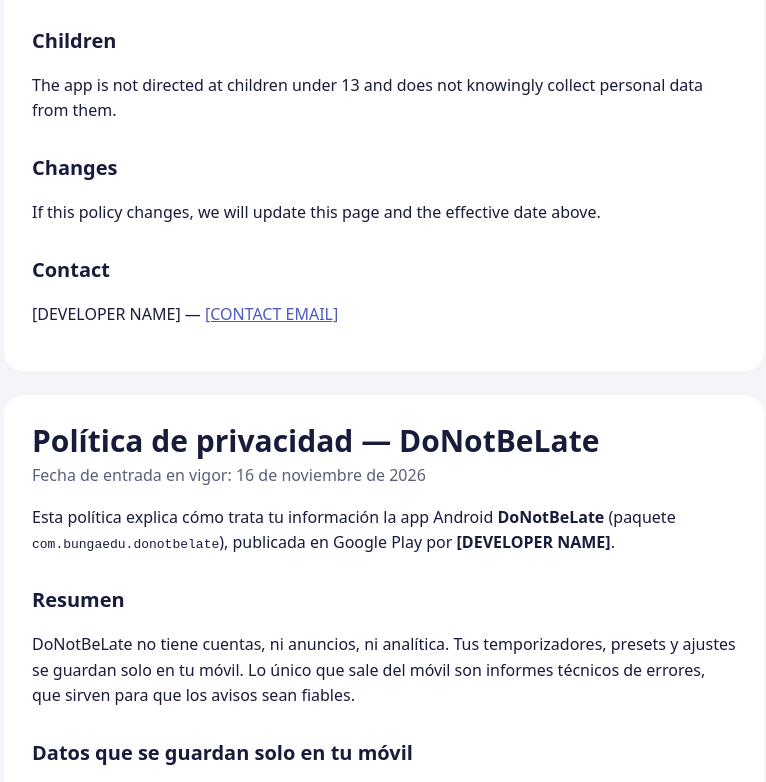
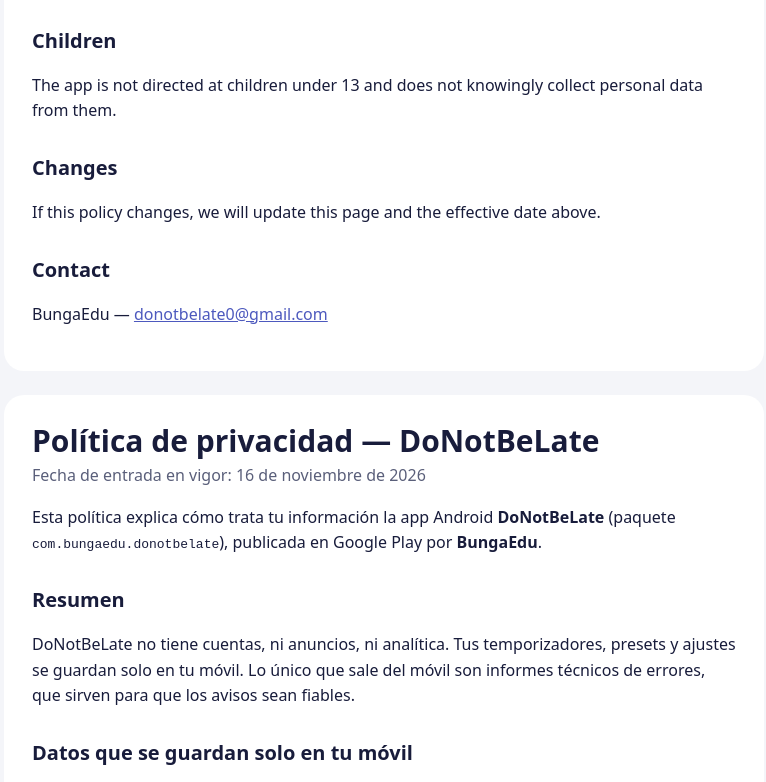
Before and after one commit to BungaEdu/donotbelate-site, a plain HTML site: page privacy/index.html in a window 1280 px wide. Shown: the part 2002-2784 px from the top of the page, without its empty margins (256-1022 px from the left). Drawn offline with Linux system fonts and the light colour scheme.

Commit message:
Fill in developer name and contact email
Co-Authored-By: Claude Opus 5.5 <noreply@anthropic.com>
Claude-Session: https://claude.ai/code/session_01BwWZE45bb9zpE5cX1QQGXJ

```diff
--- a/privacy/index.html
+++ b/privacy/index.html
@@ -27,7 +27,7 @@
   <h1>Privacy Policy — DoNotBeLate</h1>
   <p class="meta">Effective date: 16 November 2026</p>
 
-  <p>This policy explains how the Android app <strong>DoNotBeLate</strong> (package <code>com.bungaedu.donotbelate</code>), published on Google Play by <strong>[DEVELOPER NAME]</strong>, handles your information.</p>
+  <p>This policy explains how the Android app <strong>DoNotBeLate</strong> (package <code>com.bungaedu.donotbelate</code>), published on Google Play by <strong>BungaEdu</strong>, handles your information.</p>
 
   <h2>Summary</h2>
   <p>DoNotBeLate has no accounts, no ads and no analytics. Your timers, presets and settings are stored only on your device. The only data that leaves your device is technical crash and error reports, used to make the reminders reliable.</p>
@@ -81,14 +81,14 @@
   <p>If this policy changes, we will update this page and the effective date above.</p>
 
   <h2>Contact</h2>
-  <p>[DEVELOPER NAME] — <a href="mailto:[CONTACT EMAIL]">[CONTACT EMAIL]</a></p>
+  <p>BungaEdu — <a href="mailto:donotbelate0@gmail.com">donotbelate0@gmail.com</a></p>
 </article>
 
 <article id="es" lang="es">
   <h1>Política de privacidad — DoNotBeLate</h1>
   <p class="meta">Fecha de entrada en vigor: 16 de noviembre de 2026</p>
 
-  <p>Esta política explica cómo trata tu información la app Android <strong>DoNotBeLate</strong> (paquete <code>com.bungaedu.donotbelate</code>), publicada en Google Play por <strong>[DEVELOPER NAME]</strong>.</p>
+  <p>Esta política explica cómo trata tu información la app Android <strong>DoNotBeLate</strong> (paquete <code>com.bungaedu.donotbelate</code>), publicada en Google Play por <strong>BungaEdu</strong>.</p>
 
   <h2>Resumen</h2>
   <p>DoNotBeLate no tiene cuentas, ni anuncios, ni analítica. Tus temporizadores, presets y ajustes se guardan solo en tu móvil. Lo único que sale del móvil son informes técnicos de errores, que sirven para que los avisos sean fiables.</p>
@@ -142,7 +142,7 @@
   <p>Si esta política cambia, actualizaremos esta página y la fecha de entrada en vigor.</p>
 
   <h2>Contacto</h2>
-  <p>[DEVELOPER NAME] — <a href="mailto:[CONTACT EMAIL]">[CONTACT EMAIL]</a></p>
+  <p>BungaEdu — <a href="mailto:donotbelate0@gmail.com">donotbelate0@gmail.com</a></p>
 </article>
 </main>
 </body>
```
Also changed, not shown: index.html (+2 -2 lines).
